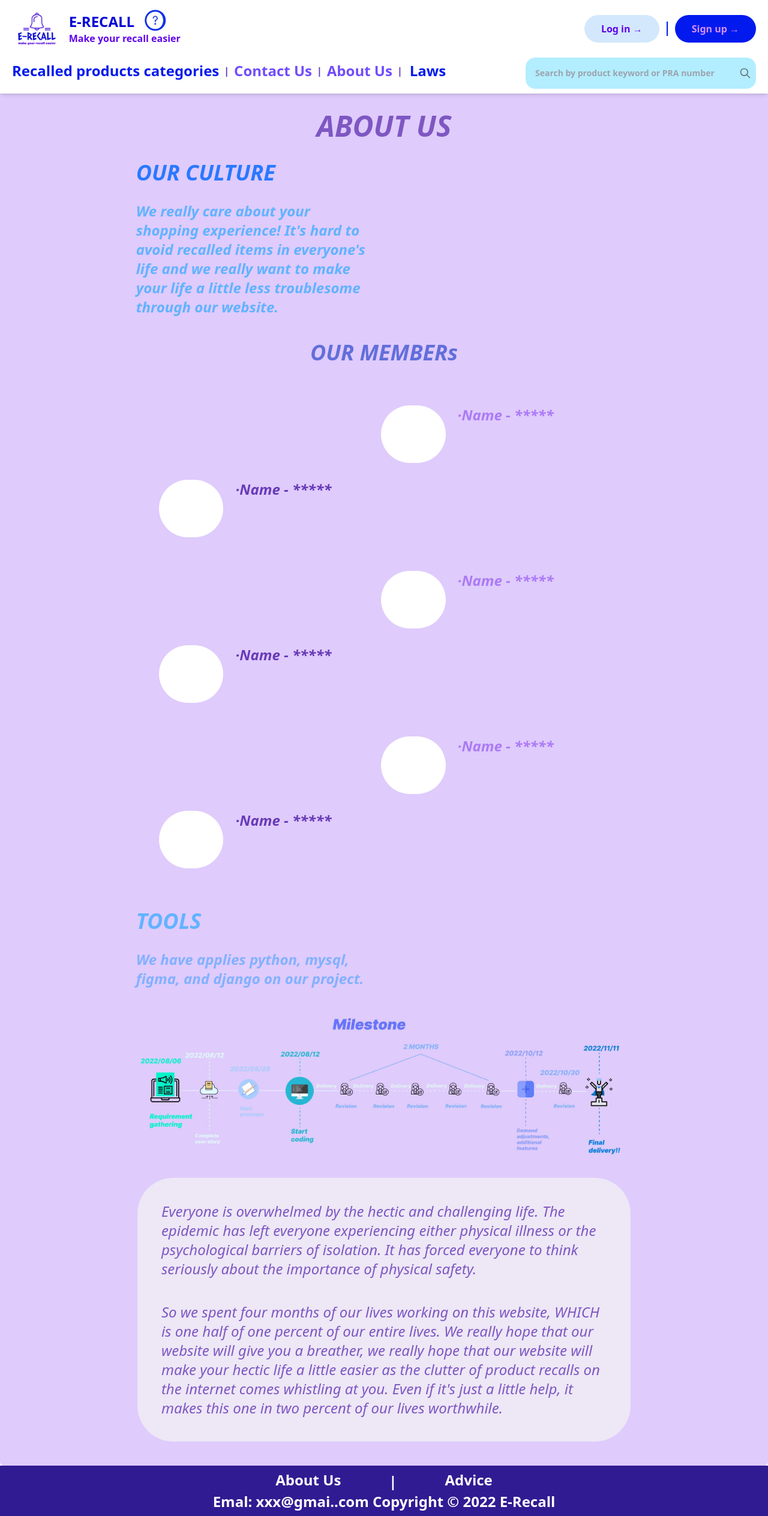
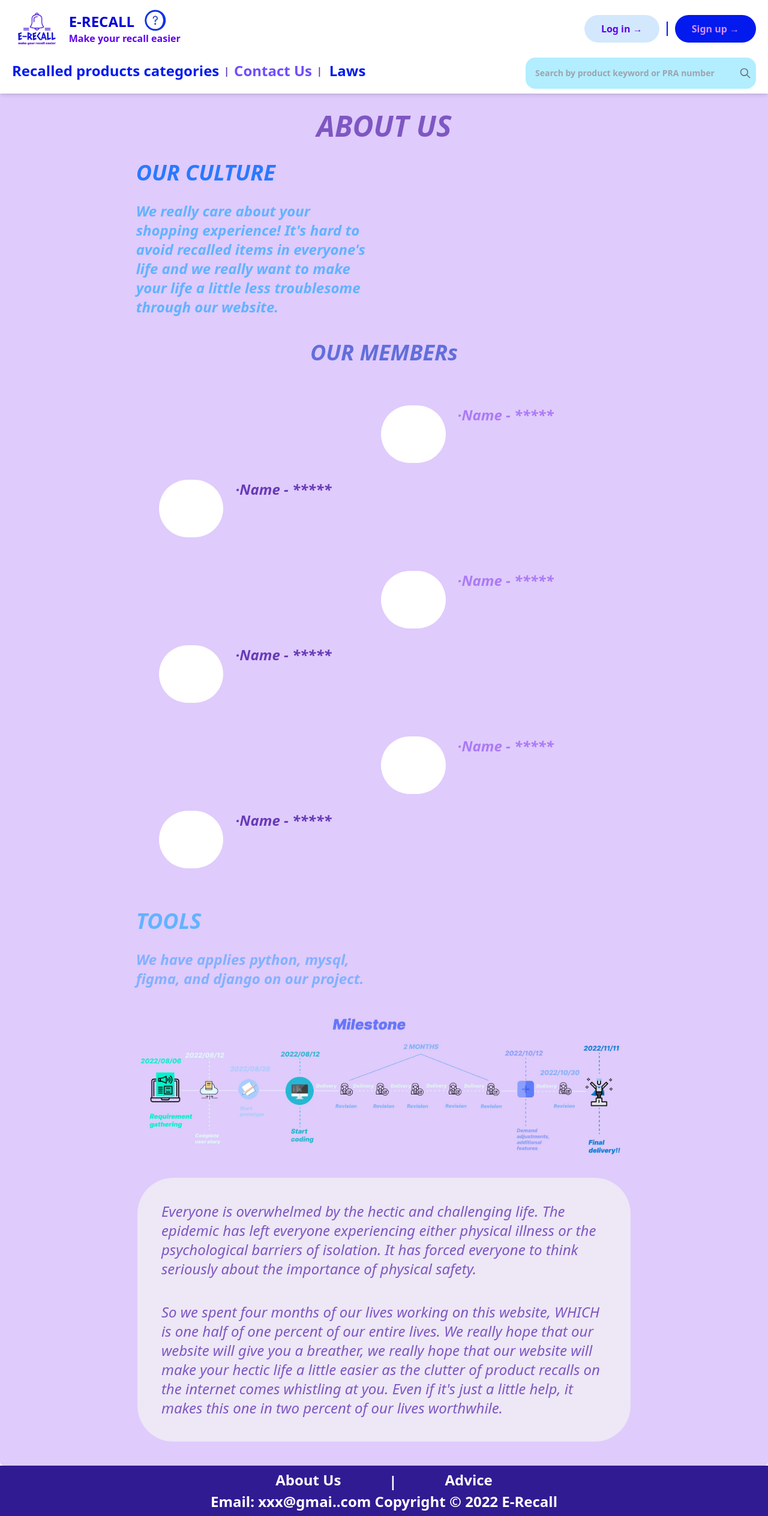
Before and after one commit to Lucaszp96/RecallAlert, a Django app: page /about/ in a window 1280 px wide. Shown: the whole page at 60% size. Run offline with Django 3.2, Linux system fonts and the light colour scheme; some libraries are stand-ins or nearby versions.

Commit message:
Modify homepage

```diff
--- a/login/models.py
+++ b/login/models.py
@@ -26,7 +26,7 @@ class Product(models.Model):
     category_name = models.CharField(max_length=100)
 
     class Meta:
-        ordering = ["-created_date"]
+        ordering = ["created_date"]
 
     def __repr__(self):
         return f"{self.product_name} - {self.sn} - {self.created_date}"
--- a/login/templates/login/base.html
+++ b/login/templates/login/base.html
@@ -196,21 +196,12 @@
 
 	    <li class="ml-2 leading-9 text-[#5E35BE]"> |
 	    </li>
-            <li>
-              <a
-                class="ml-2 no-underline text-2xl text-[#714CFE]"
-		href="{% url 'about' %}"
-                >About Us</a
-              >
-            </li>
-	    <li class="ml-2 leading-9 text-[#5E35BE]"> |
-	    </li>
 	    <li>
                     <button id="mega-menu-dropdown-button" class="flex justify-between items-center w-full ml-3 text-2xl text-[#021AEE] "
 		      onclick="showLaw()" >
                         Laws
                     </button>
-                    <div id="mega-menu-dropdown" class="grid hidden absolute z-10 font-bold grid-cols-3 w-1/2 bg-white shadow-md opacity-98 rounded-lg">
+                    <div id="mega-menu-dropdown" class="grid hidden absolute z-10 font-bold grid-cols-3 -translate-x-1/3 w-1/2 bg-white shadow-md opacity-90 rounded-lg">
                         <div class="p-2 pb-0 md:pb-4 border-r-2 border-dotted border-indigo-500 text-[#72BAF0]">
                             <ul class="space-y-1" aria-labelledby="mega-menu-dropdown-button">
                                 <li class="underline underline-offset-1 font-extrabold">
@@ -256,11 +247,6 @@
                                        Compilance
                                 </li>
                                 <li>
-                                    <a href="{% url 'com_law_1' %}" class="hover:text-blue-600">
-                                        Australian Product Safety Pledge
-                                    </a>
-                                </li>
-                                <li>
                                     <a href="#" class="hover:text-blue-600">
                                         Compilance program
                                     </a>
@@ -280,11 +266,6 @@
                                         Selling online
                                     </a>
                                 </li>
-                                <li>
-                                    <a href="#" class="ml-5 hover:text-blue-600">
-                                        - Guidance for online selling platform
-                                    </a>
-				  </li>
                             </ul>
                         </div>
                     </div>
@@ -363,7 +344,7 @@
 	    </li>
           <li>Advice</li>
         </ul>
-        <p>Emal: xxx@gmai..com Copyright &copy; 2022 E-Recall</p>
+        <p>Email: xxx@gmai..com Copyright &copy; 2022 E-Recall</p>
     </footer>
 
     <script type="text/javascript">
--- a/login/views.py
+++ b/login/views.py
@@ -33,7 +33,7 @@ def index(request):
     context = {}
     # for cat in Category.objects.all():
     #     print(cat.id, cat.title)
-    products = Product.objects.all()[:5]
+    products = Product.objects.all()[:10]
     context['products'] = products
     # print(products)
     return render(request, "login/index.html", context)
```
